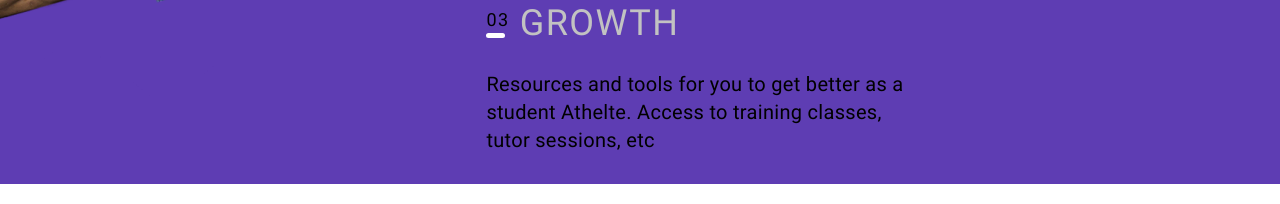
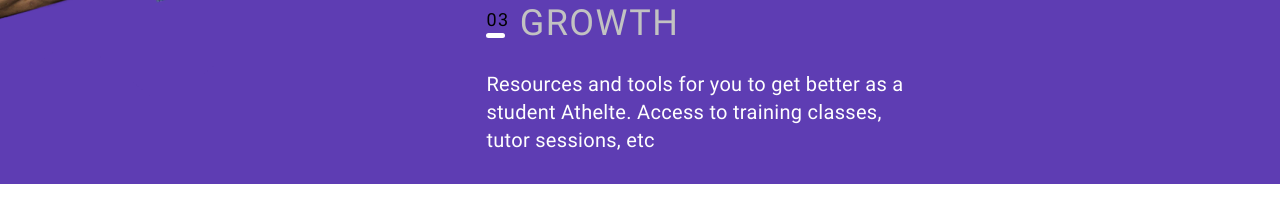
Before and after one commit to eaotnc/tripetch-responsive-web, a React (Vite) app: page / in a window 1280 px wide. Shown: the part 683-887 px from the top of the page. Built offline with nearby package versions, Linux system fonts and the light colour scheme.

Commit message:
fix: text color

```diff
--- a/src/Components/AthletePcAndTabletContent/index.tsx
+++ b/src/Components/AthletePcAndTabletContent/index.tsx
@@ -35,7 +35,7 @@ export const AthletePcAndTabletContent = () => {
           </div>
           GROWTH
         </div>
-        <div className="desc">
+        <div className="desc text-white">
           Resources and tools for you to get better as a student Athelte. Access
           to training classes, tutor sessions, etc
         </div>
--- a/src/Components/Sliders/AthleteSlider.tsx
+++ b/src/Components/Sliders/AthleteSlider.tsx
@@ -47,7 +47,7 @@ export default class AthleteSlider extends Component {
             <div className="sub-header">
               <div>
                 <div className="number-text">03</div>
-                <div className="number-underline white" />
+                <div className="number-underline" />
               </div>
               GROWTH
             </div>
```
